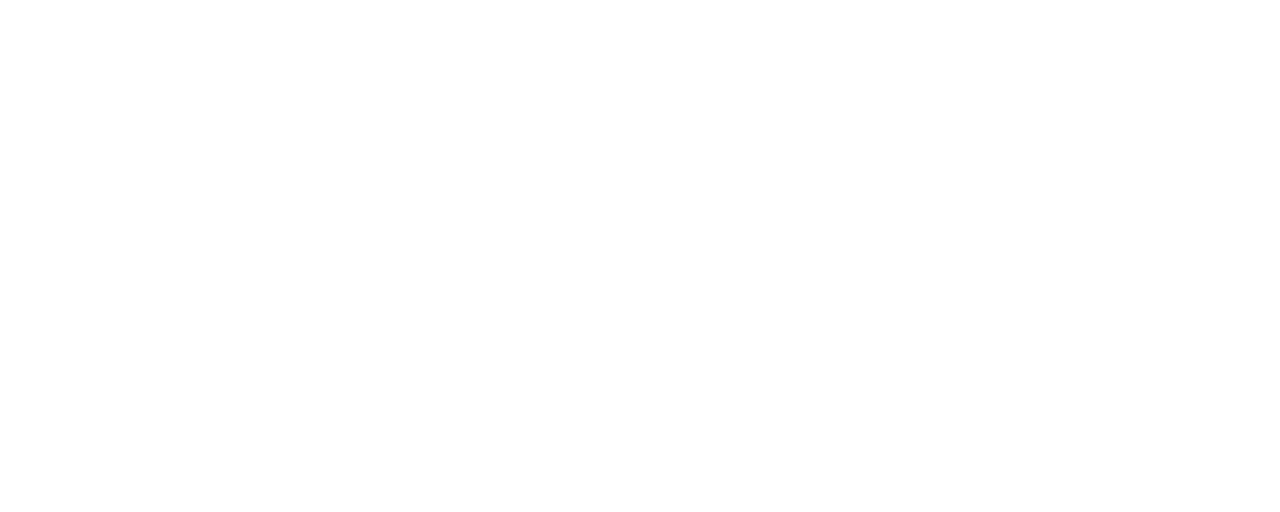
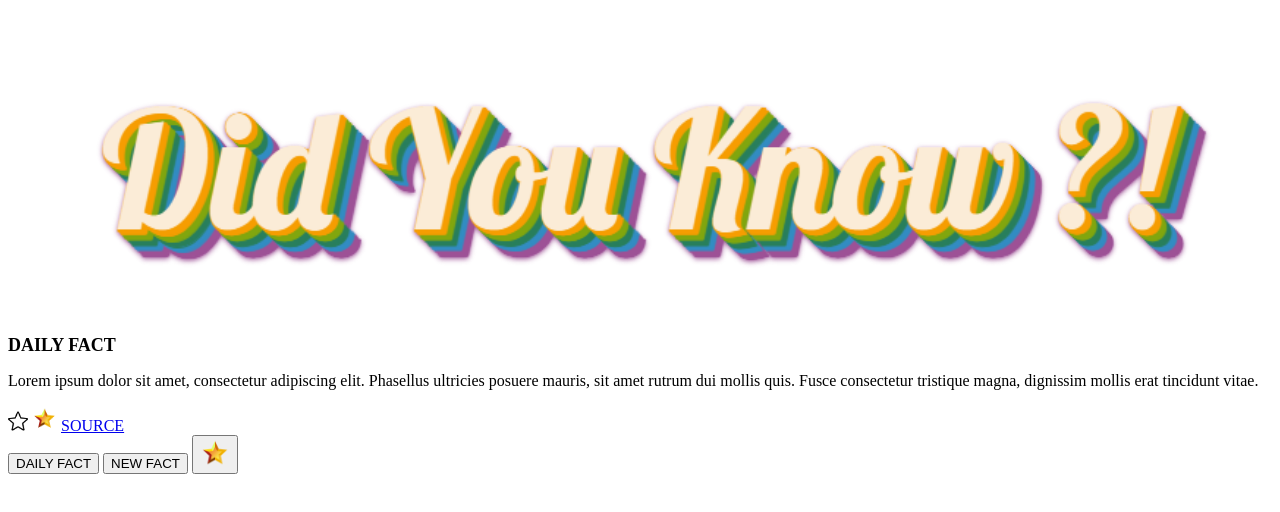
Before and after one commit to ManonChab/Did-You-Know-, a plain HTML site: page index.html in a window 1280 px wide. Drawn offline with Linux system fonts and the light colour scheme.

Commit message:
HTML skeleton + basic CSS

```diff
--- a/index.html
+++ b/index.html
@@ -8,6 +8,23 @@
     <title>Did You Know?</title>
 </head>
 <body>
-    <div></div>
+    <img src="./img/inkpx-word-art.png" alt="logo" id="logo">
+
+    <section class="factFrame">
+        <h1>DAILY FACT</h1>
+        <p>Lorem ipsum dolor sit amet, consectetur adipiscing elit. Phasellus ultricies posuere mauris, sit amet rutrum dui mollis quis. Fusce consectetur tristique magna, dignissim mollis erat tincidunt vitae. </p>
+        <img src="./img/star (1).png" alt="empty star" id="empty-star">
+        <img src="./img/star.png" alt="full-star" id="full-star">
+        <a href=" " id="source">SOURCE</a>
+    </section>
+
+    <section class="buttons">
+        <button id="dailyFactButton">DAILY FACT</button>
+        <button id="newFactButton">NEW FACT</button>
+        <button id="favoritesButton">
+            <img src="./img/star.png" alt="star" id="button-full-star">
+        </button>
+    </section>
+
 </body>
 </html>
--- a/styles.css
+++ b/styles.css
@@ -0,0 +1,30 @@
+.body{
+
+}
+
+#logo {
+    width: 100%;
+    margin-top: 10px;
+}
+
+h1 {
+    font-size:large;
+}
+
+.factFrame{
+}
+
+#empty-star {
+    height: 20px;
+}
+
+#full-star {
+    height: 25px;
+}
+
+.buttons{
+}
+
+#button-full-star {
+    height: 30px;
+}
```
